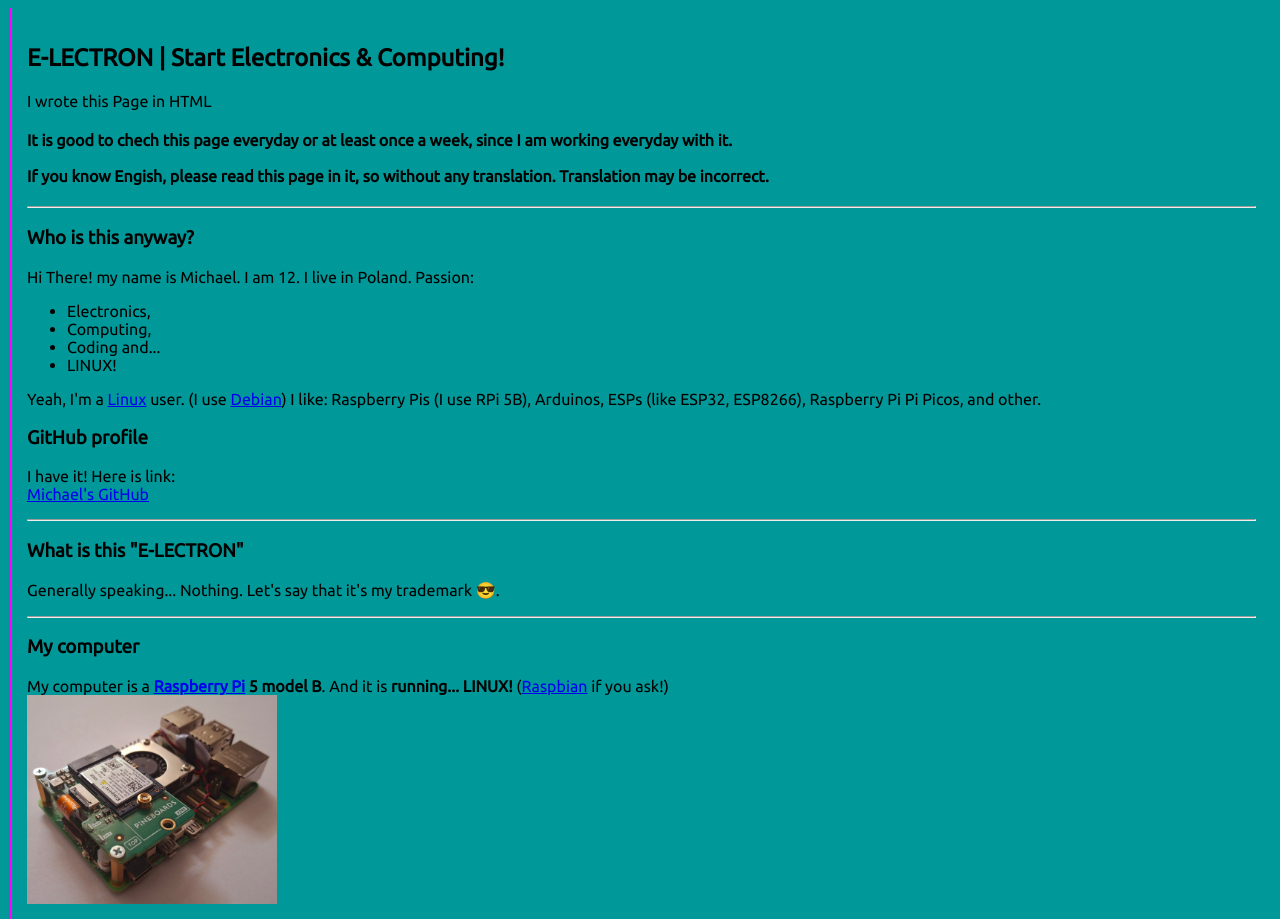
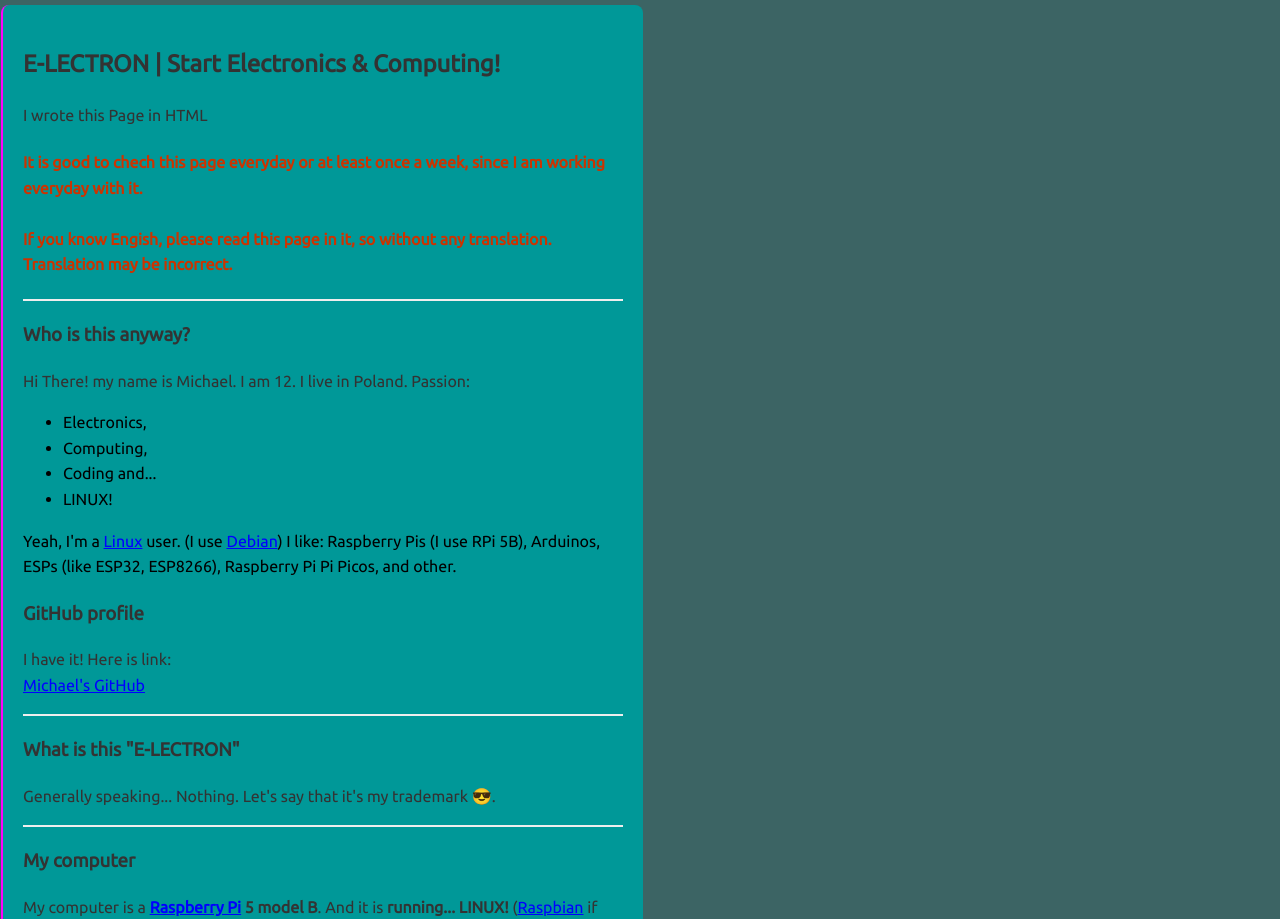
Before and after one commit to Micha1207/page, a plain HTML site: page index.html in a window 1280 px wide. Shown: the top 919 px of the page. Drawn offline with Linux system fonts and the light colour scheme.

Commit message:
Update style.css

```diff
--- a/style.css
+++ b/style.css
@@ -1,9 +1,40 @@
-body{
-  background-color: rgb(0, 152, 152);
-  font-family: Ubuntu, Sans-Serif;
+body {
+        background-color: rgb(60, 100, 100);
+        font-family: Ubuntu, sans-serif;
+        line-height: 1.6;
+        margin: 0;
+        padding: 0;
+}
+.container {
+        max-width: 600px;
+        margin: 5px;
+        margin-left: 3px;
+        padding: 20px;
+        background: rgb(0, 152, 152);
+        border-radius: 8px;
+        box-shadow: 5px rgba(0,0,0,0.1);
+        margin-left: 1px;
+        border-left: 2px solid magenta;
+        overflow: hidden;
+        color: black;
+}
+.special {
+        color: darkgray;
+}
+h2, h3, p {
+  color: #333;
+}
+h4 {
+  color: rgb(204, 51, 0);
+}
+a {
+  color: blue;
+}
+hr {
+  border: 1px solid #eee;
 }
 footer{
-  background-color: grey;
+  background-color: #7575a3;
   color: white;
   text-align: center;
   padding: 10px 0;
@@ -11,14 +42,3 @@ footer{
   bottom: 1;
   width: 100%;
 }
-.container {
-  margin-left: 1px;
-  border-left: 2px solid magenta;
-  padding: 1em;
-  overflow: hidden;
-  color: black;
-}
-canvas {
-            display: block;
-            background: #000
-}
```
